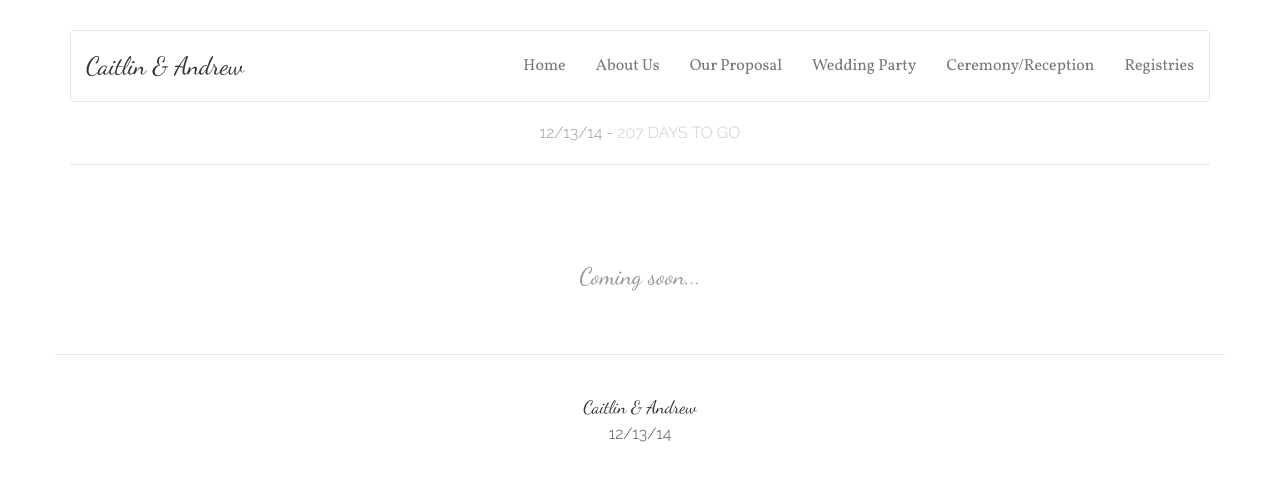
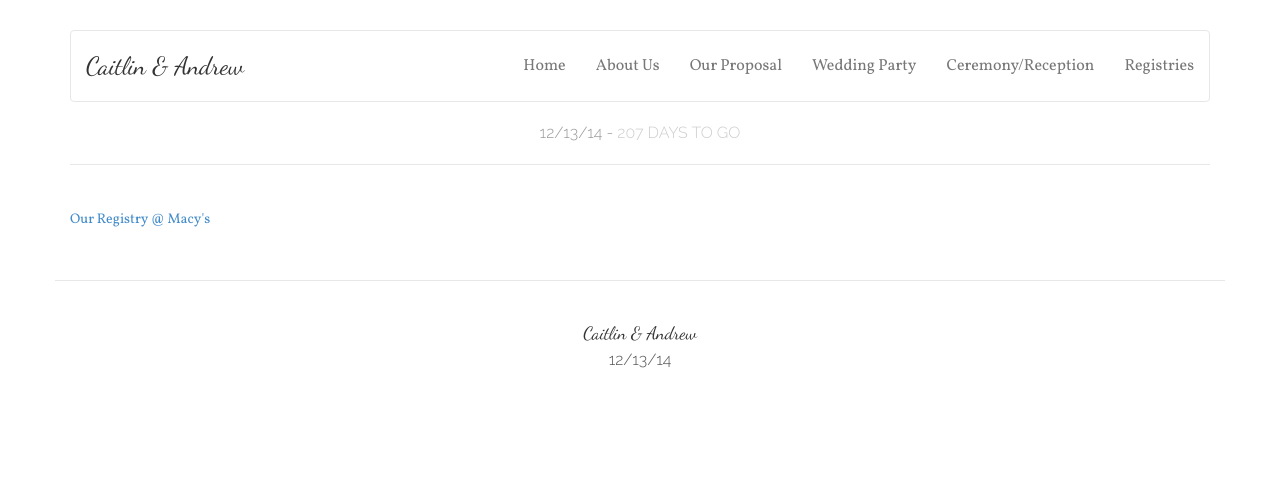
Before and after one commit to andrewkatz/wedding, a Jekyll site: the page built from registries.html, in a window 1280 px wide. Shown: the top 481 px of the page. Built offline with Jekyll 4.4.1, drawn with Linux system fonts in a browser that asks for light colours; nearby versions of some CDN libraries; Markdown is read by kramdown in place of the engine named in the settings.

Commit message:
macys registry link

```diff
--- a/registries.html
+++ b/registries.html
@@ -4,5 +4,5 @@ title: Registries
 ---
 
 <div class="col-md-12">
-  <p class="quote">Coming soon...</p>
+  <a href="http://www1.macys.com/registry/wedding/guest/?registryId=6167752">Our Registry @ Macy's</a>
 </div>
```
